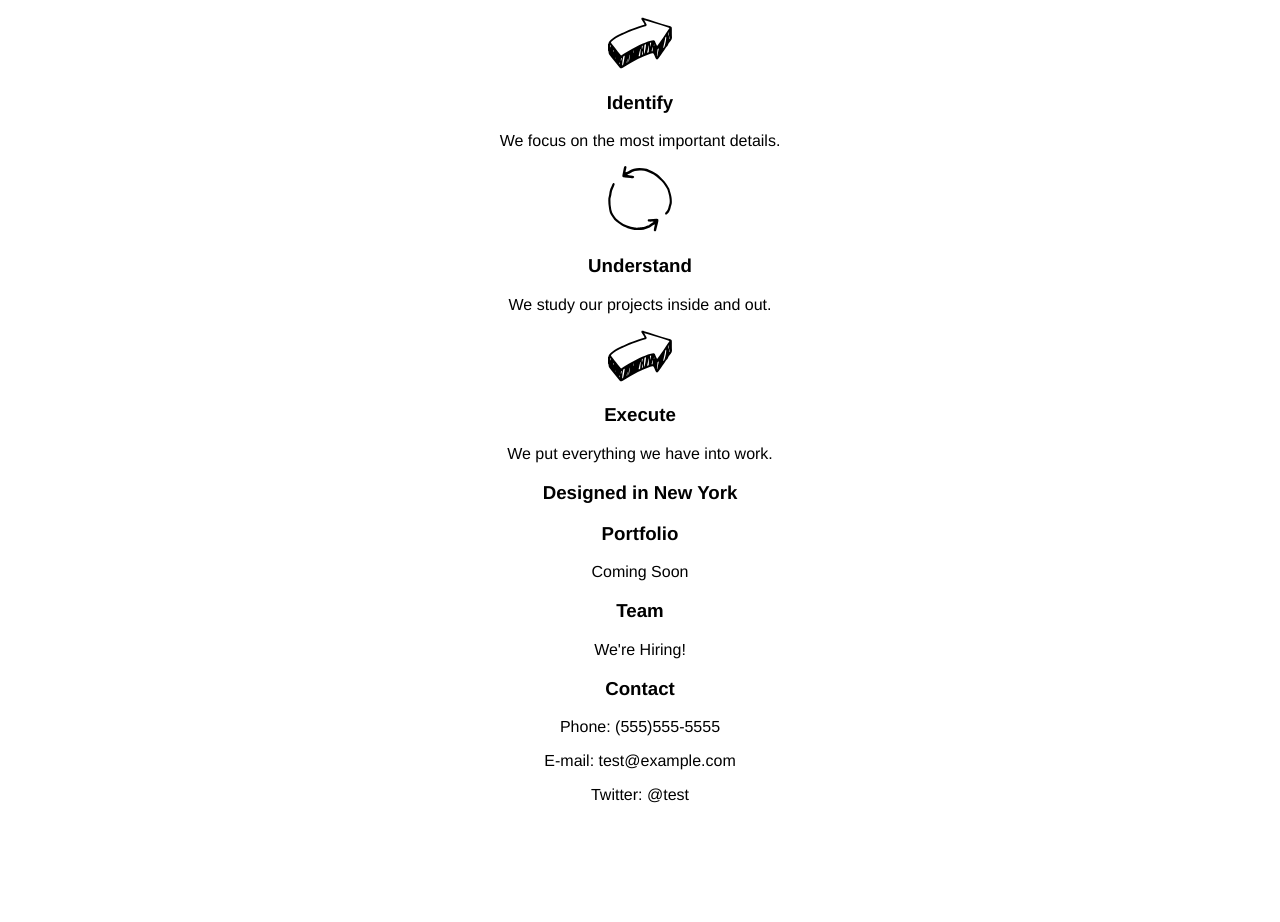
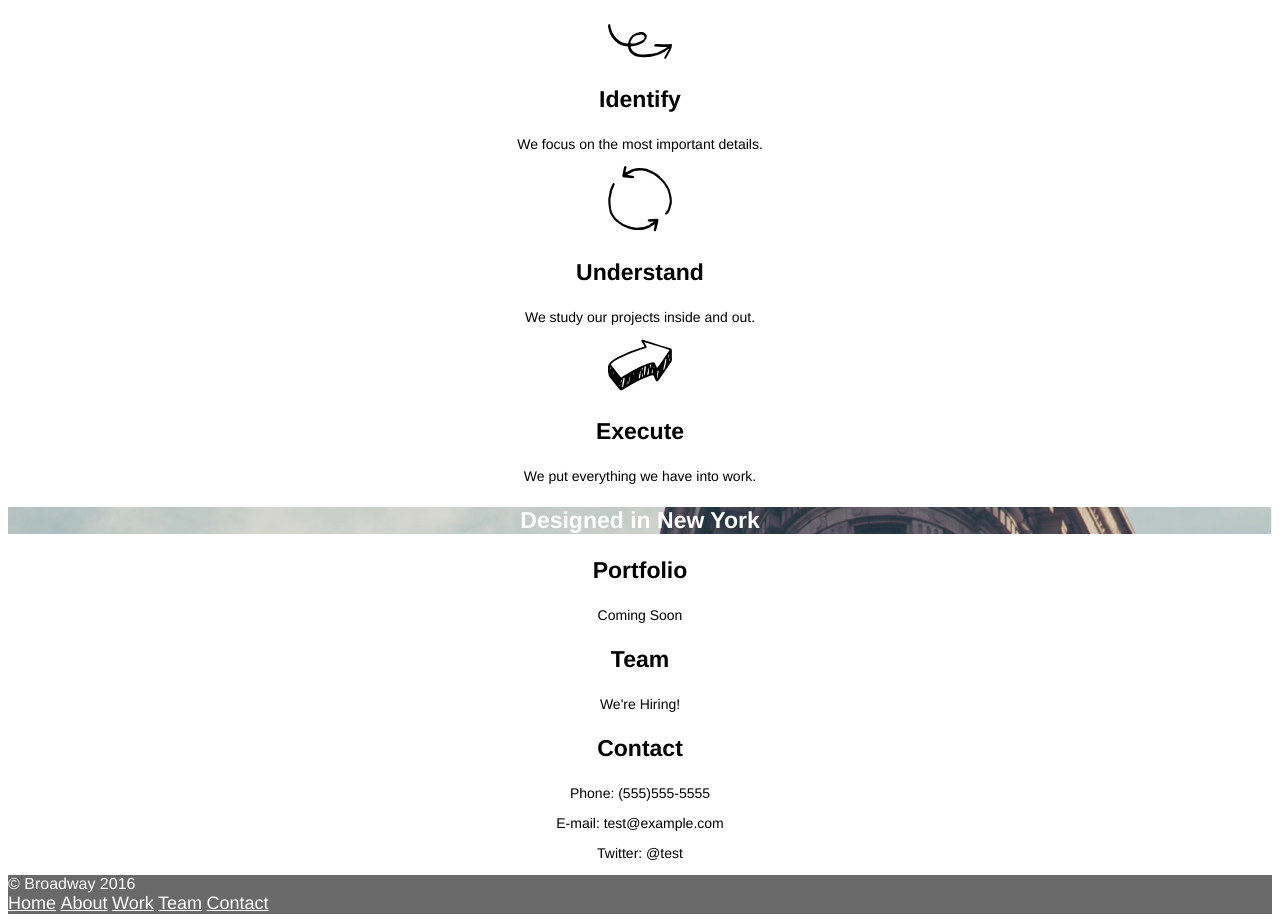
Before and after one commit to drewblyjones/broadway, a plain HTML site: page index.html in a window 1280 px wide. Shown: the part 401-1323 px from the top of the page. Before the commit the page ends 1221 px from the top, so only its background shows below. Drawn offline with Linux system fonts and the light colour scheme.

Commit message:
Minor html changes and CSS additions

```diff
--- a/index.html
+++ b/index.html
@@ -6,7 +6,7 @@
     <title></title>
   </head>
   <body>
-    <div class="header">
+    <div class="header backimage">
       <h1>Broadway Design</h1>
       <nav>
         <p><a href="home">Home</a></p>
@@ -17,7 +17,7 @@
       </nav>
     </div>
     <h2>Our Process</h2>
-    <img src="./resources/images/execute.svg" alt="">
+    <img src="./resources/images/identify.svg" alt="">
     <h3>Identify</h3>
     <p>We focus on the most important details.</p>
 
@@ -30,7 +30,7 @@
     <p>We put everything we have into work.</p>
 
     <!-- image and header break, h3?-->
-    <h3>Designed in New York</h3>
+    <h3 class="backimage">Designed in New York</h3>
 
     <h3>Portfolio</h3>
     <p>Coming Soon</p>
@@ -43,5 +43,16 @@
     <p>E-mail: test@example.com</p>
     <p>Twitter: @test</p>
 
+    <div class="footer">
+      <span>&copy; Broadway 2016</span>
+      <nav>
+        <a href="home">Home</a>
+        <a href="about">About</a>
+        <a href="work">Work</a>
+        <a href="team">Team</a>
+        <a href="contact">Contact</a>
+      </nav>
+    </div>
+
   </body>
 </html>
--- a/resources/css/style.css
+++ b/resources/css/style.css
@@ -2,13 +2,36 @@ body {
   text-align: center;
   font-family: Helvetica;
 }
-.header {
+.backimage {
   background-image: url('../images/background.png');
-  /*background-image: image('./resources/images/background.png');*/
+  background-position: center;
+  background-size: cover;
+  color: white;
+}
+nav a{
+  color: white;
+  font-size: 18px;
 }
 h1 {
   font-size: 70px;
+  font-weight: bold;
 }
 h2 {
   font-size: 32px;
+  font-weight: bold;
 }
+h3 {
+  font-size: 23px;
+  font-weight: bold;
+}
+.footer {
+  text-align: left;
+  background-color: dimgray;
+  color: white;
+}
+.footer p {
+  font-size: 11px;
+}
+p {
+  font-size: 14px;
+}
```
